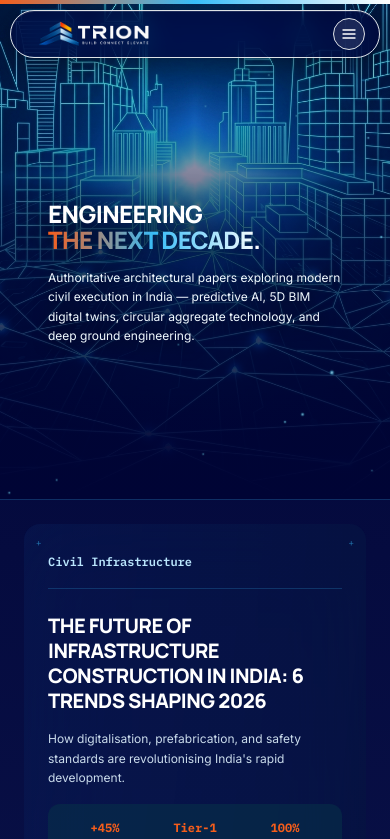
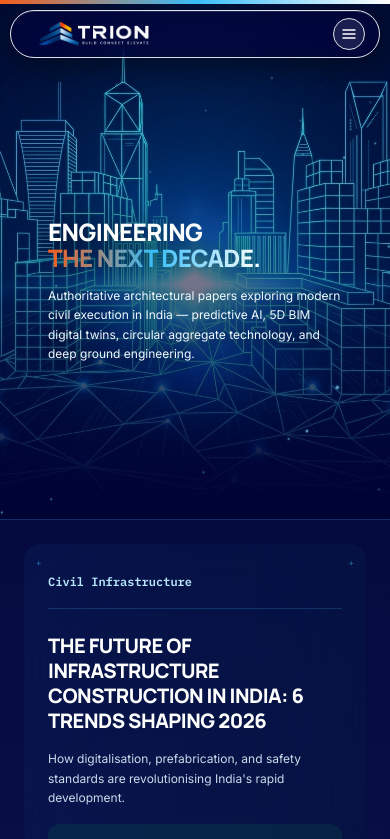
Before and after one commit to psychonimus/Trion, a React (Vite) app: page /blogs in a window 390 px wide. Shown: the top 839 px of the page. Built offline with nearby package versions, Linux system fonts and the light colour scheme.

Commit message:
layout issue fixed

```diff
--- a/src/components/blogs/BlogsPage.jsx
+++ b/src/components/blogs/BlogsPage.jsx
@@ -562,29 +562,29 @@ function ExactCityWireframeHero() {
       <picture className="w-full h-full block">
         <source
           media="(max-width: 640px)"
-          srcSet="/assets/images/blogs/blog-hero-city-mobile.png?v=5"
+          srcSet="/assets/images/blogs/blog-hero-city-mobile.webp?v=6"
         />
         <source
           media="(min-width: 641px)"
-          srcSet="/assets/images/blogs/blog-hero-city-4k-sharp.png?v=5"
+          srcSet="/assets/images/blogs/blog-hero-city-4k-sharp.webp?v=6"
         />
         <img
-          src="/assets/images/blogs/blog-hero-city-4k-sharp.png?v=5"
+          src="/assets/images/blogs/blog-hero-city-4k-sharp.webp?v=6"
           alt="Urban Infrastructure Wireframe Skyline"
-          className="w-full h-full object-cover object-bottom sm:object-center filter brightness-105 contrast-[1.08] select-none pointer-events-none"
+          className="w-full h-full object-cover object-center filter brightness-110 contrast-[1.08] select-none pointer-events-none"
           style={{ imageRendering: "crisp-edges" }}
           loading="eager"
         />
       </picture>
 
       {/* Desktop Left-Side Text Readability Overlay */}
-      <div className="hidden lg:block absolute inset-y-0 left-0 w-[65%] bg-gradient-to-r from-[#000435]/95 via-[#000435]/80 to-transparent pointer-events-none" />
+      <div className="hidden lg:block absolute inset-y-0 left-0 w-[65%] bg-gradient-to-r from-[#000435]/95 via-[#000435]/75 to-transparent pointer-events-none" />
 
       {/* Mobile/Tablet Bottom-to-Top Text Readability Overlay */}
-      <div className="block lg:hidden absolute inset-0 bg-gradient-to-t from-[#000435]/95 via-[#000435]/70 to-transparent pointer-events-none" />
+      <div className="block lg:hidden absolute inset-0 bg-gradient-to-t from-[#000435] via-[#000435]/45 to-[#000435]/20 pointer-events-none" />
 
       {/* Subtle bottom fade to blend smoothly into page content */}
-      <div className="absolute bottom-0 left-0 right-0 h-28 bg-gradient-to-t from-[#000435] to-transparent pointer-events-none" />
+      <div className="absolute bottom-0 left-0 right-0 h-24 bg-gradient-to-t from-[#000435] to-transparent pointer-events-none" />
 
       {/* Sharp Technical HUD Indicators */}
       <div className="absolute top-4 sm:top-6 left-4 sm:left-8 hidden sm:flex items-center gap-2 font-mono text-[9px] sm:text-[10px] text-sky-400/90 tracking-widest uppercase">
@@ -635,7 +635,7 @@ export default function BlogsPage() {
         style={{ scaleX }}
       />
 
-      <section className="relative z-10 pt-24 sm:pt-36 lg:pt-40 pb-12 sm:pb-24 border-b border-sky-400/20 overflow-hidden min-h-[500px] lg:min-h-[580px] flex items-center">
+      <section className="relative z-10 pt-28 sm:pt-36 lg:pt-40 pb-12 sm:pb-24 border-b border-sky-400/20 overflow-hidden min-h-[520px] lg:min-h-[580px] flex items-center">
         <ExactCityWireframeHero />
 
         <div className="max-w-7xl 2xl:max-w-[1580px] mx-auto px-5 sm:px-8 lg:px-12 relative z-10 w-full">
```
